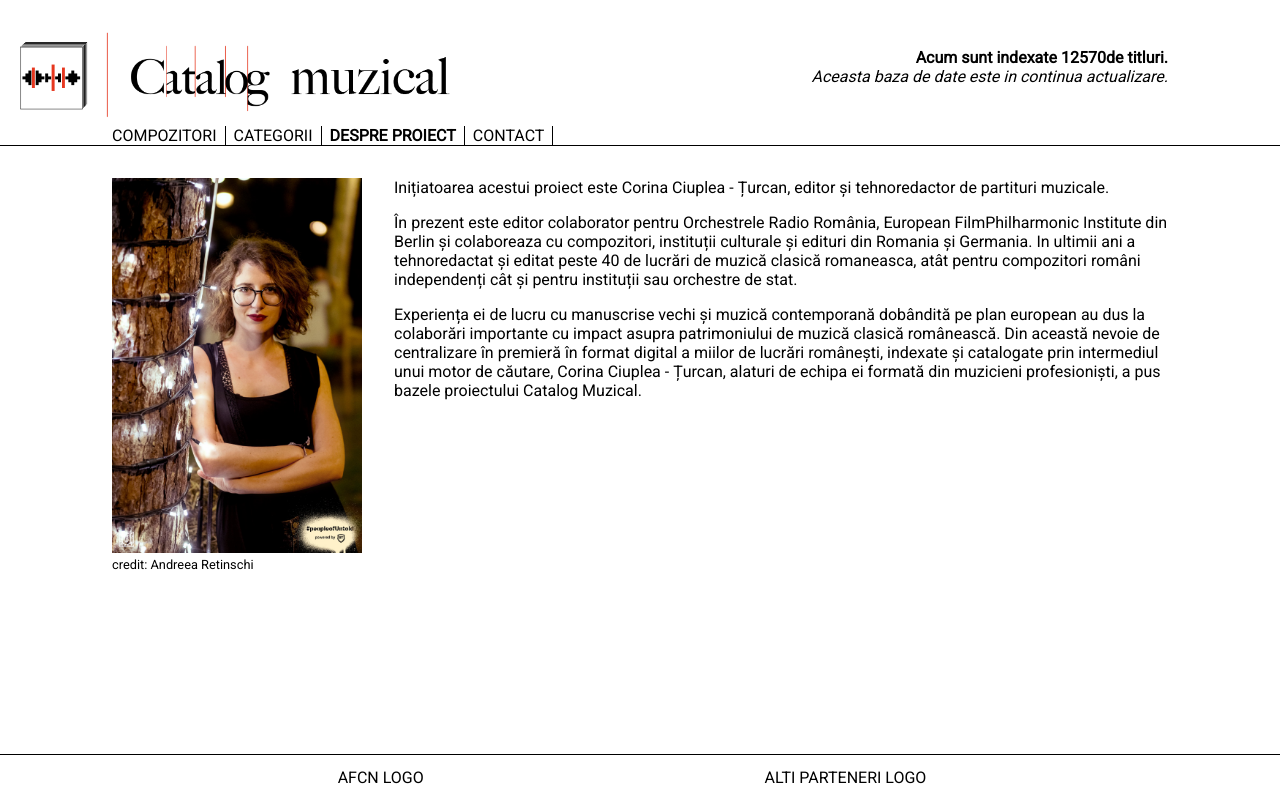
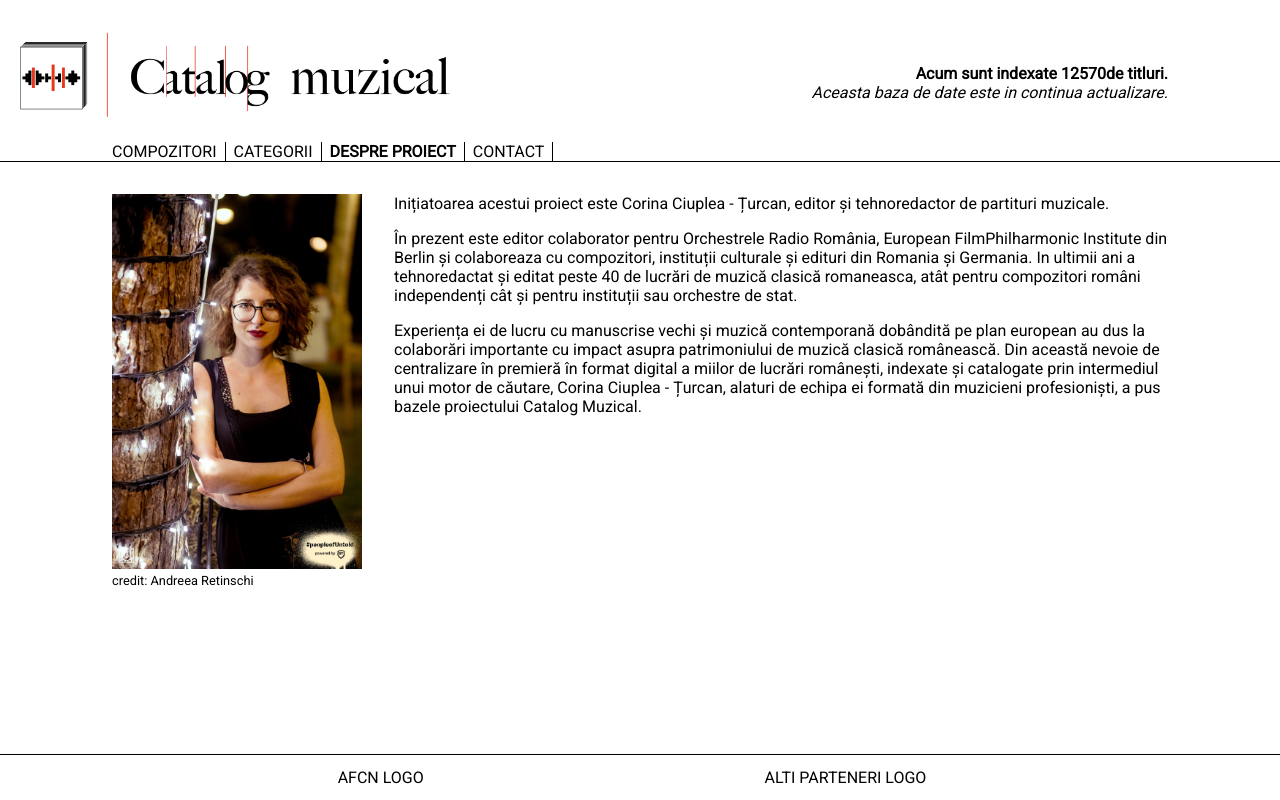
Before and after one commit to ceky/compozitori, a React (Vite) app: page /about-us in a window 1280 px wide. Built offline with nearby package versions, Linux system fonts and the light colour scheme; a web font is replaced by a local one.

Commit message:
Update header style

```diff
--- a/src/components/header/Header.css
+++ b/src/components/header/Header.css
@@ -24,7 +24,7 @@ header .logo {
 .header-description {
   width: 390px;
   text-align: right;
-  margin-top: 2em;
+  margin-top: 3em;
 }
 
 .header-description .bold-desc {
```
